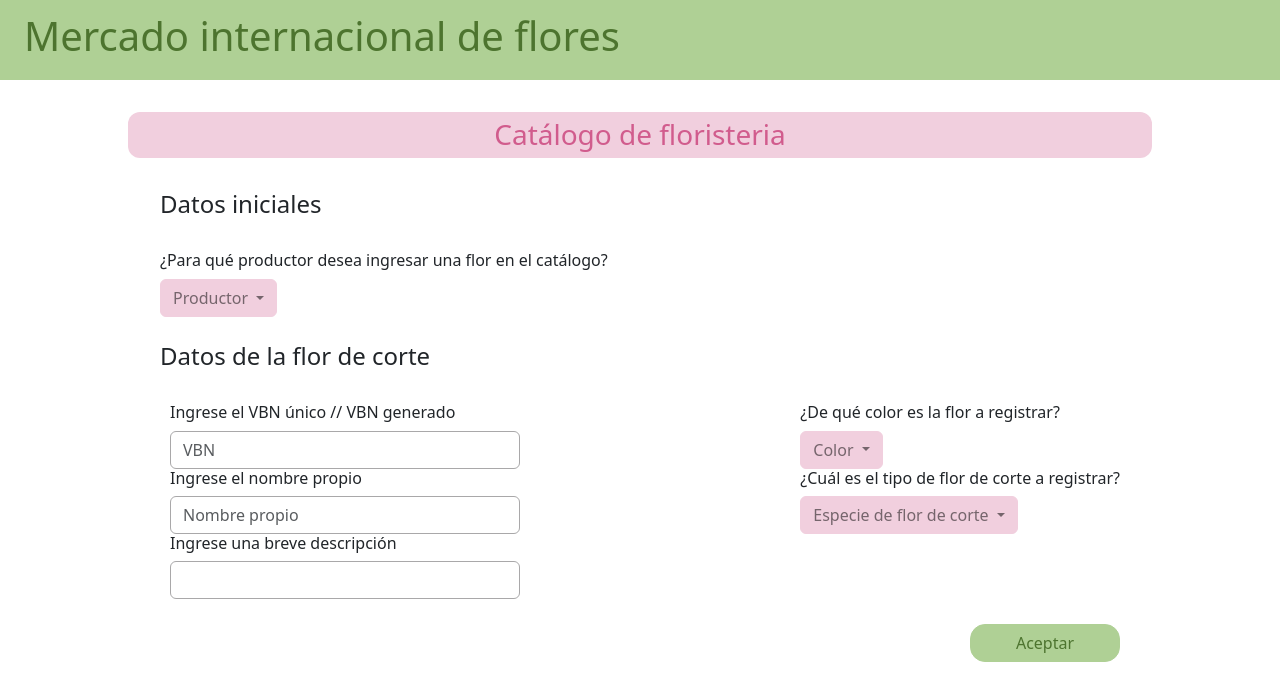
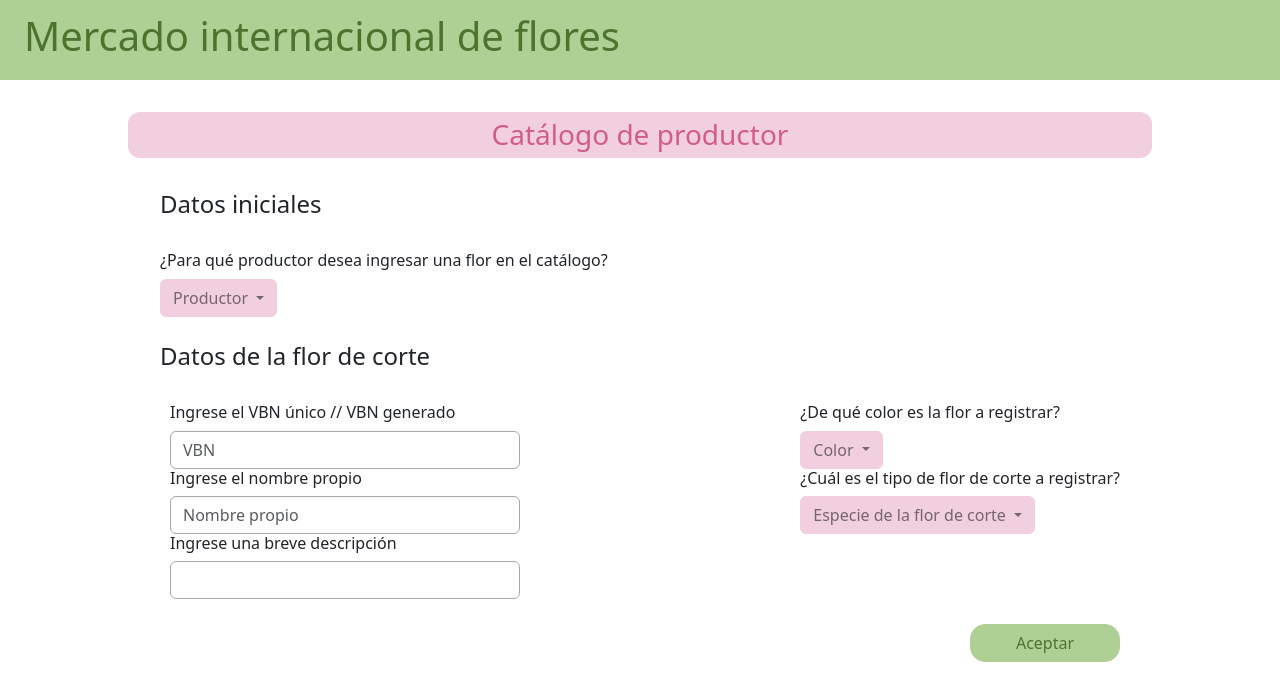
Before and after one commit to OhGarin/Front-proyecto-bd, an Angular app: page /form-productores in a window 1280 px wide. Shown: the top 700 px of the page. Built offline with nearby package versions, Linux system fonts and the light colour scheme.

Commit message:
modificacion de titulos

```diff
--- a/src/app/formulario-floristeria/formulario-floristeria.component.html
+++ b/src/app/formulario-floristeria/formulario-floristeria.component.html
@@ -6,7 +6,7 @@
   <form class="insert-flor-catalogo-floristeria">
     <h4>Datos iniciales</h4>
     <div>
-      <h5>Para que floristeria desea ingresar una flor en el catalogo?</h5>
+      <h5>¿Para cuál floristeria desea ingresar una flor en el catálogo?</h5>
       <div class="row">
         <div class="col">
           <div ngbDropdown class="d-inline-block">
@@ -55,7 +55,7 @@
     </div>
 
     <div class="seccion-form">
-      <h5>Cual es el tipo de flor de corte a registrar?</h5>
+      <h5>¿Cuál es el tipo de flor de corte a registrar?</h5>
       <div class="row">
         <div class="col">
           <div ngbDropdown class="d-inline-block">
@@ -91,7 +91,7 @@
     </div>
 
     <div class="seccion-form">
-      <h5>De que color es la flor a registrar?</h5>
+      <h5>¿De qué color es la flor a registrar?</h5>
       <div class="row">
         <div class="col">
           <div ngbDropdown class="d-inline-block">
--- a/src/app/formulario-productor/formulario-productor.component.html
+++ b/src/app/formulario-productor/formulario-productor.component.html
@@ -1,6 +1,6 @@
 <div class="formulario-catalogo-floristeria">
   <div class="fondo-subtitulo">
-    <h3>Catálogo de floristeria</h3>
+    <h3>Catálogo de productor</h3>
   </div>
 
   <form class="insert-flor-catalogo-floristeria">
@@ -95,7 +95,7 @@
                   id="dropdownBasic1"
                   ngbDropdownToggle
                 >
-                  Especie de flor de corte
+                  Especie de la flor de corte
                 </button>
                 <div ngbDropdownMenu aria-labelledby="dropdownBasic1">
                   <button ngbDropdownItem>Rosa (Rosa spp.)</button>
```
